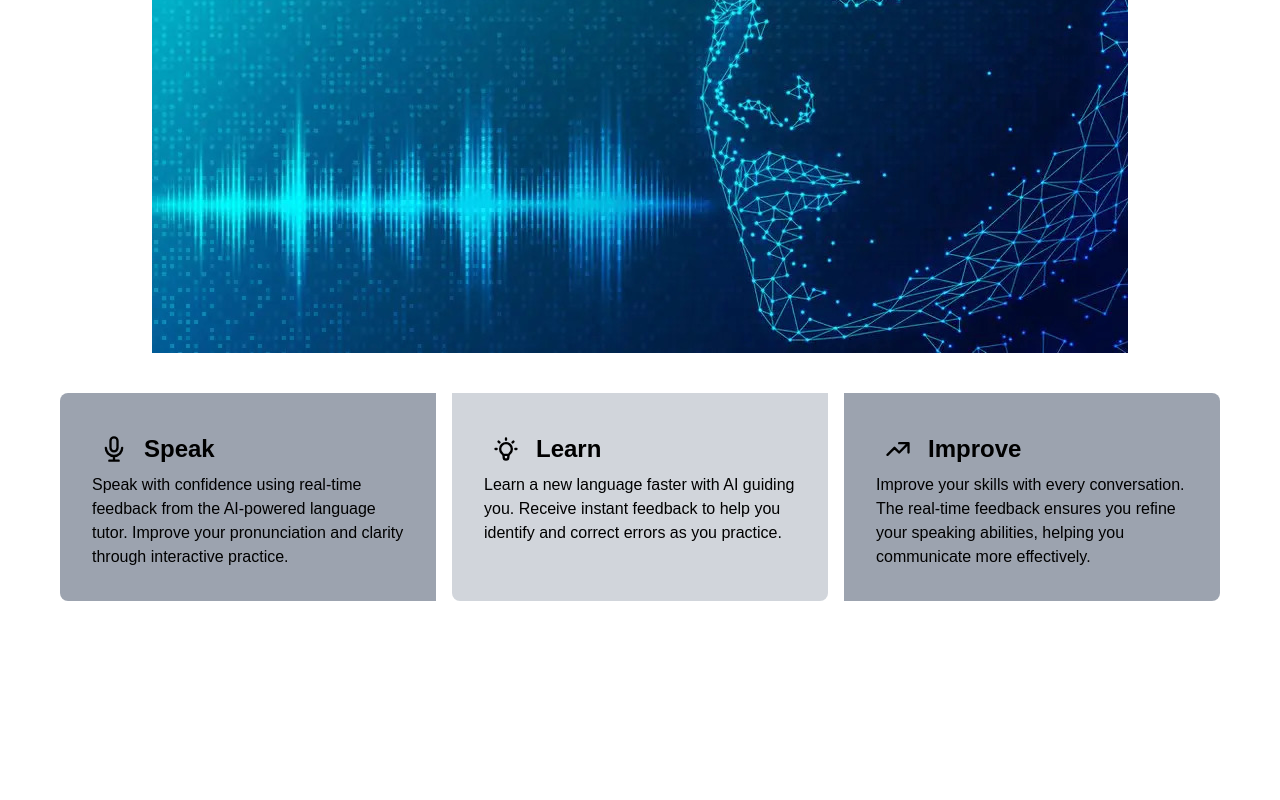
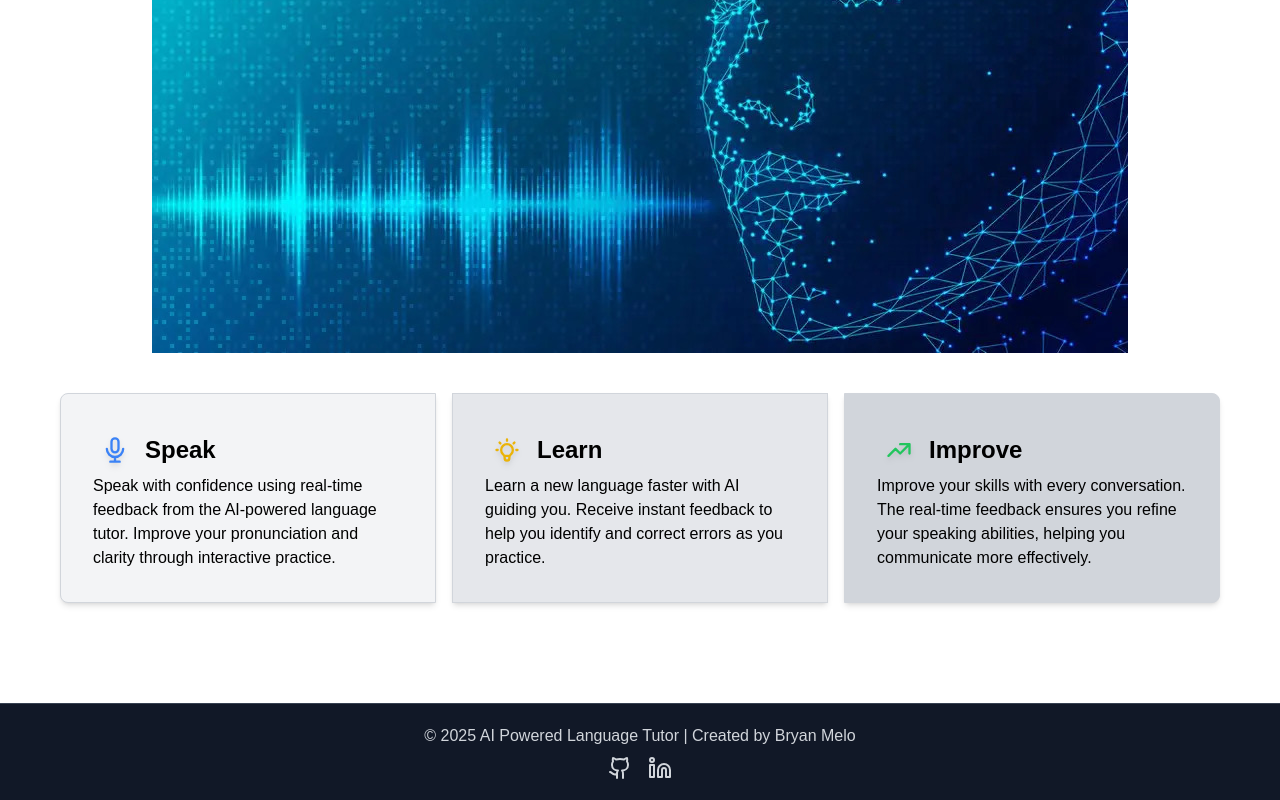
Before and after one commit to bryan-melo/ai-language-tutor-frontend, a Next.js app in the folder frontend/: page / in a window 1280 px wide. Shown: the part 564-1364 px from the top of the page. Before the commit the page ends 1225 px from the top, so only its background shows below. Built offline with nearby package versions, Linux system fonts and the light colour scheme.

Commit message:
Landing Page UI Updated

```diff
--- a/frontend/package.json
+++ b/frontend/package.json
@@ -10,7 +10,7 @@
   },
   "dependencies": {
     "@heroicons/react": "^1.0.6",
-    "next": "15.1.7",
+    "next": "^15.2.0",
     "react": "^19.0.0",
     "react-dom": "^19.0.0"
   },
--- a/frontend/src/app/layout.js
+++ b/frontend/src/app/layout.js
@@ -1,6 +1,7 @@
 import { Geist, Geist_Mono } from "next/font/google";
 import "./globals.css";
 import Link from "next/link";
+import { Github, Linkedin } from "lucide-react";
 
 const geistSans = Geist({
   variable: "--font-geist-sans",
@@ -51,6 +52,32 @@ function Header() {
   );
 }
 
+function Footer() {
+  return (
+    <footer className="w-full bg-gray-900 text-white p-5 text-center mt-10 border-t border-gray-700">
+      <p className="text-gray-300 text-sm md:text-base">
+        © 2025 AI Powered Language Tutor | Created by Bryan Melo
+      </p>
+      <div className="flex justify-center gap-4 mt-2">
+        <a
+          href="https://github.com/bryan-melo"
+          target="_blank"
+          rel="noopener noreferrer"
+        >
+          <Github className="h-6 w-6 text-gray-300 hover:text-white transition duration-200" />
+        </a>
+        <a
+          href="https://linkedin.com/in/bryan-melo"
+          target="_blank"
+          rel="noopener noreferrer"
+        >
+          <Linkedin className="h-6 w-6 text-gray-300 hover:text-white transition duration-200" />
+        </a>
+      </div>
+    </footer>
+  );
+}
+
 export default function RootLayout({ children }) {
   return (
     <html lang="en">
@@ -59,6 +86,7 @@ export default function RootLayout({ children }) {
       >
         <Header />
         {children}
+        <Footer />
       </body>
     </html>
   );
--- a/frontend/src/app/page.js
+++ b/frontend/src/app/page.js
@@ -32,10 +32,10 @@ export default function Home() {
       </div>
 
       <div className="grid grid-cols-3 gap-4 p-5">
-        <div className="rounded-l-lg bg-gray-400 p-8 duration-200 hover:scale-110">
+        <div className="rounded-l-lg border border-gray-300 shadow-md p-8 bg-gray-100 dark:bg-gray-300 duration-200 hover:scale-110">
           <div>
             <h3 className="text-2xl font-bold text-center p-2 text-black dark:text-black flex items-center">
-              <MicrophoneIcon className="h-7 w-7 mr-4 text-black dark:text-black" />
+              <MicrophoneIcon className="h-7 w-7 mr-4 text-blue-500 drop-shadow-md" />
               <span>Speak</span>
             </h3>
             <p className="text-black dark:text-black-800">
@@ -45,10 +45,10 @@ export default function Home() {
             </p>
           </div>
         </div>
-        <div className="rounded-b-lg bg-gray-300 p-8 duration-200 hover:scale-110">
+        <div className="border border-gray-300 shadow-md p-8 bg-gray-200 dark:bg-gray-200 duration-200 hover:scale-110">
           <div>
             <h3 className="text-2xl font-bold text-center p-2 text-black dark:text-black flex items-center">
-              <LightBulbIcon className="h-7 w-7 mr-4 text-black dark:text-black" />
+              <LightBulbIcon className="h-7 w-7 mr-4 text-yellow-500 drop-shadow-md" />
               <span>Learn</span>
             </h3>
             <p className="text-black dark:text-black-800">
@@ -57,10 +57,10 @@ export default function Home() {
             </p>
           </div>
         </div>
-        <div className="rounded-r-lg bg-gray-400 p-8 duration-200 hover:scale-110">
+        <div className="rounded-r-lg border border-gray-300 shadow-md p-8 bg-gray-300 dark:bg-gray-100 duration-200 hover:scale-110">
           <div>
             <h3 className="text-2xl font-bold text-center p-2 text-black dark:text-black flex items-center">
-              <TrendingUpIcon className="h-7 w-7 mr-4 text-black dark:text-black" />
+              <TrendingUpIcon className="h-7 w-7 mr-4 text-green-500 drop-shadow-md" />
               <span>Improve</span>
             </h3>
             <p className="text-black dark:text-black-800">
```
Also changed, not shown: 1 other file (tests, documents, lock files or other folders).
